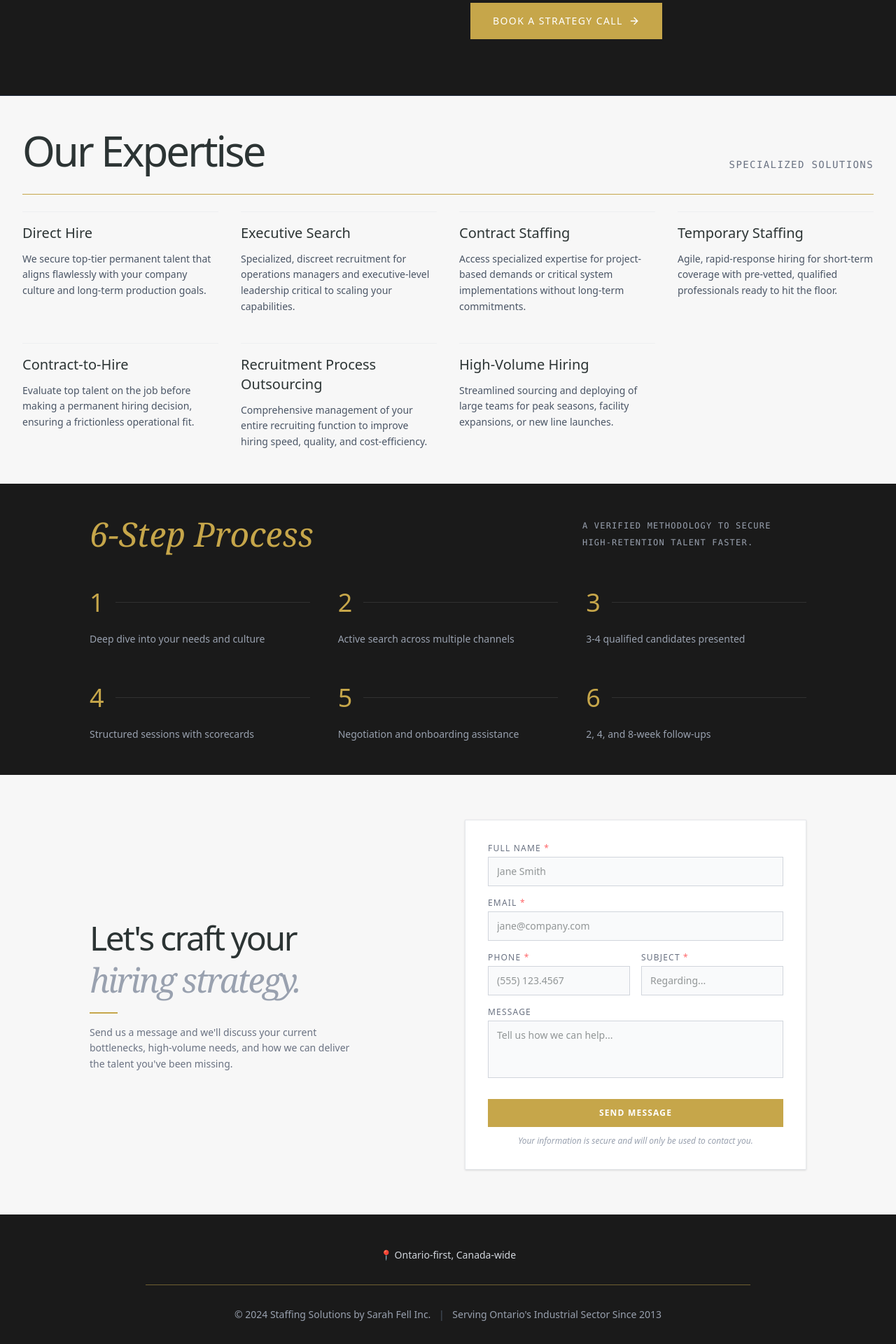
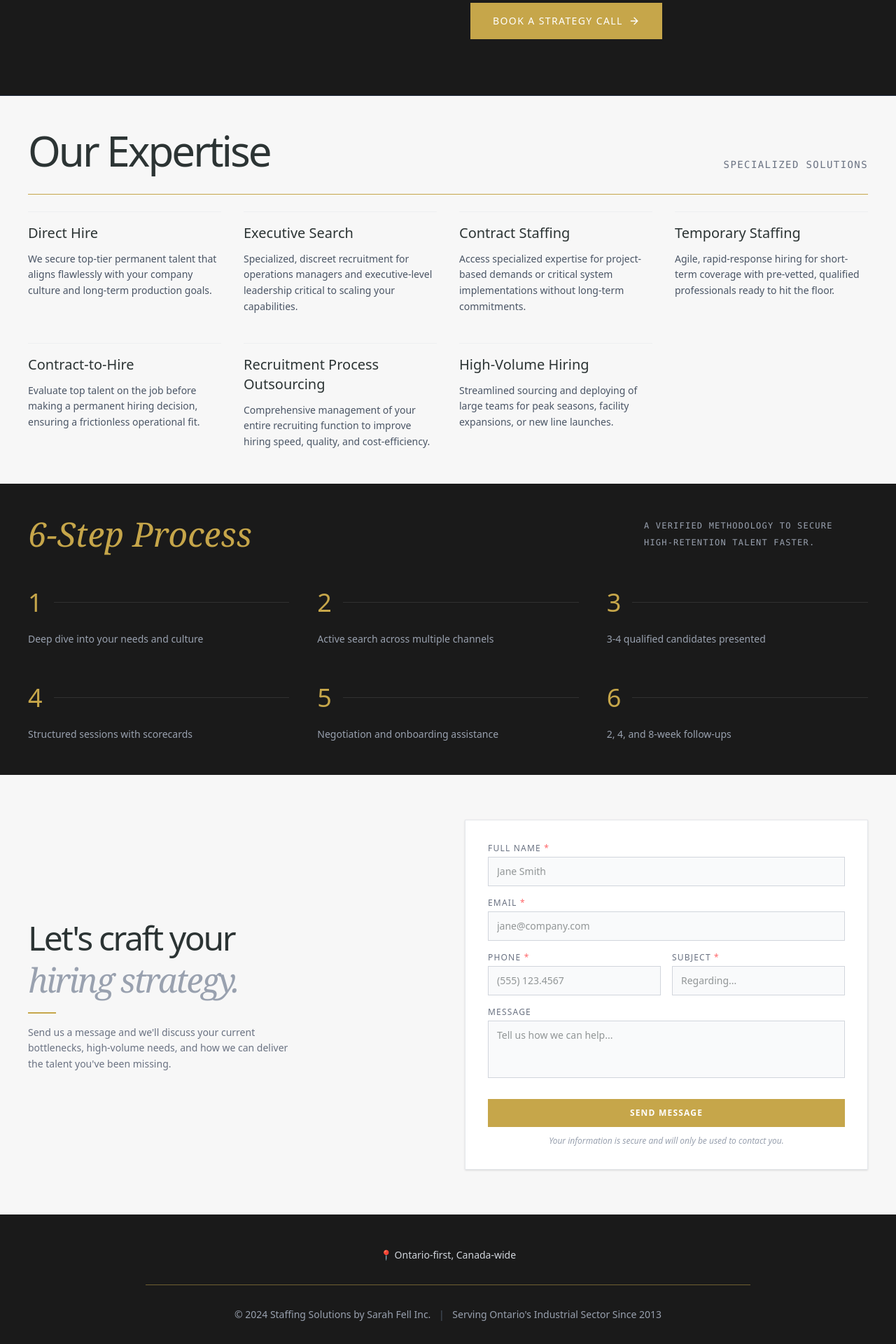
Before and after one commit to laughjaja/StaffingSolutionsbySarahFell, a Next.js app in the folder staffing-solutions/: page / in a window 1280 px wide. Shown: the part 480-2400 px from the top of the page at 70% size. Built offline with nearby package versions, Linux system fonts and the light colour scheme.

Commit message:
style: Standardize all sections to max-w-[1200px] px-6 for consistent left-edge alignment

```diff
--- a/staffing-solutions/src/app/page.tsx
+++ b/staffing-solutions/src/app/page.tsx
@@ -126,9 +126,9 @@ export default function Home() {
         whileInView={{ opacity: 1, y: 0 }}
         viewport={{ once: true, margin: "-10%" }}
         transition={{ duration: 0.8 }}
-        className="py-10 md:py-12 bg-[#F7F7F7] text-[var(--color-dark)] px-4 sm:px-6 lg:px-8"
+        className="py-10 md:py-12 bg-[#F7F7F7] text-[var(--color-dark)] px-6"
       >
-        <div className="max-w-[90rem] mx-auto w-full">
+        <div className="max-w-[1200px] mx-auto w-full">
           <div className="mb-6 md:mb-8 flex flex-col md:flex-row justify-between items-start md:items-end">
             <h2 className="text-4xl md:text-6xl font-medium tracking-tighter">Our Expertise</h2>
             <p className="text-gray-500 font-mono text-sm uppercase tracking-widest mt-4 md:mt-0">Specialized Solutions</p>
@@ -186,9 +186,9 @@ export default function Home() {
         whileInView={{ opacity: 1, y: 0 }}
         viewport={{ once: true, margin: "-10%" }}
         transition={{ duration: 0.8 }}
-        className="py-10 md:py-12 bg-[#1A1A1A] text-white px-4 sm:px-6 lg:px-8"
+        className="py-10 md:py-12 bg-[#1A1A1A] text-white px-6"
       >
-        <div className="max-w-5xl mx-auto w-full">
+        <div className="max-w-[1200px] mx-auto w-full">
           <div className="mb-10 md:mb-12 flex flex-col md:flex-row justify-between items-start md:items-center">
             <h2 className="text-4xl md:text-5xl italic font-serif text-[var(--color-primary)]">6-Step Process</h2>
             <p className="text-gray-400 font-mono text-[10px] sm:text-xs uppercase tracking-widest mt-6 md:mt-0 max-w-xs leading-loose">
@@ -233,9 +233,9 @@ export default function Home() {
         whileInView={{ opacity: 1, y: 0 }}
         viewport={{ once: true, margin: "-10%" }}
         transition={{ duration: 0.8 }}
-        className="py-12 md:py-16 px-4 sm:px-6 lg:px-8 bg-[#F7F7F7]"
+        className="py-12 md:py-16 px-6 bg-[#F7F7F7]"
       >
-        <div className="max-w-5xl mx-auto w-full grid grid-cols-1 lg:grid-cols-2 gap-12 items-center">
+        <div className="max-w-[1200px] mx-auto w-full grid grid-cols-1 lg:grid-cols-2 gap-12 items-center">
 
           {/* Left: Title + blurb */}
           <div>
```
